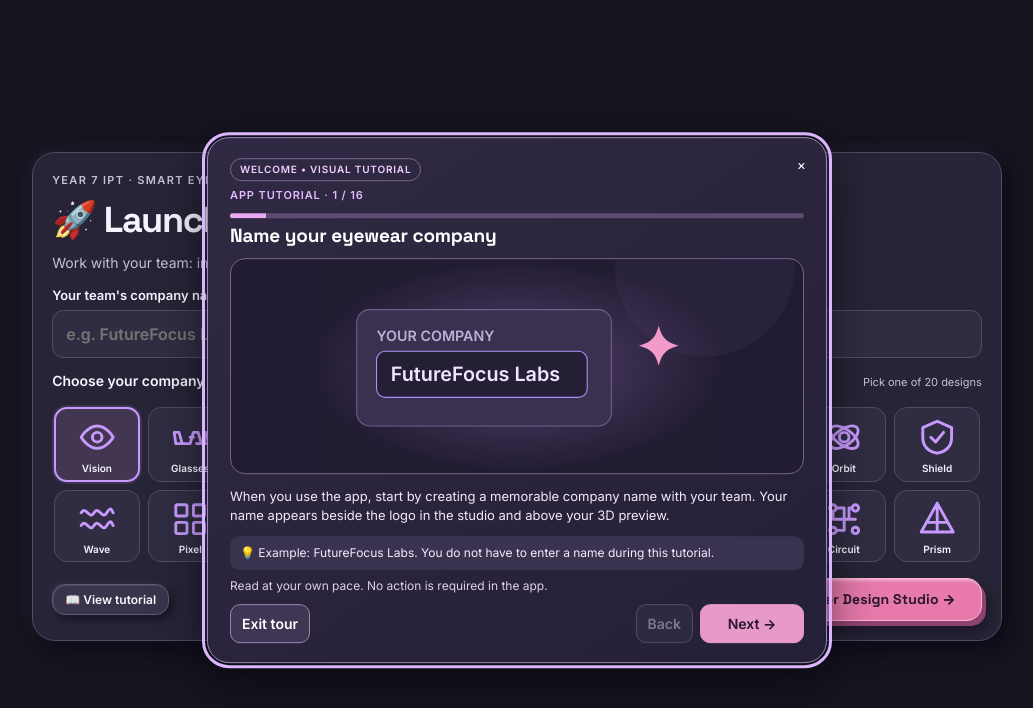
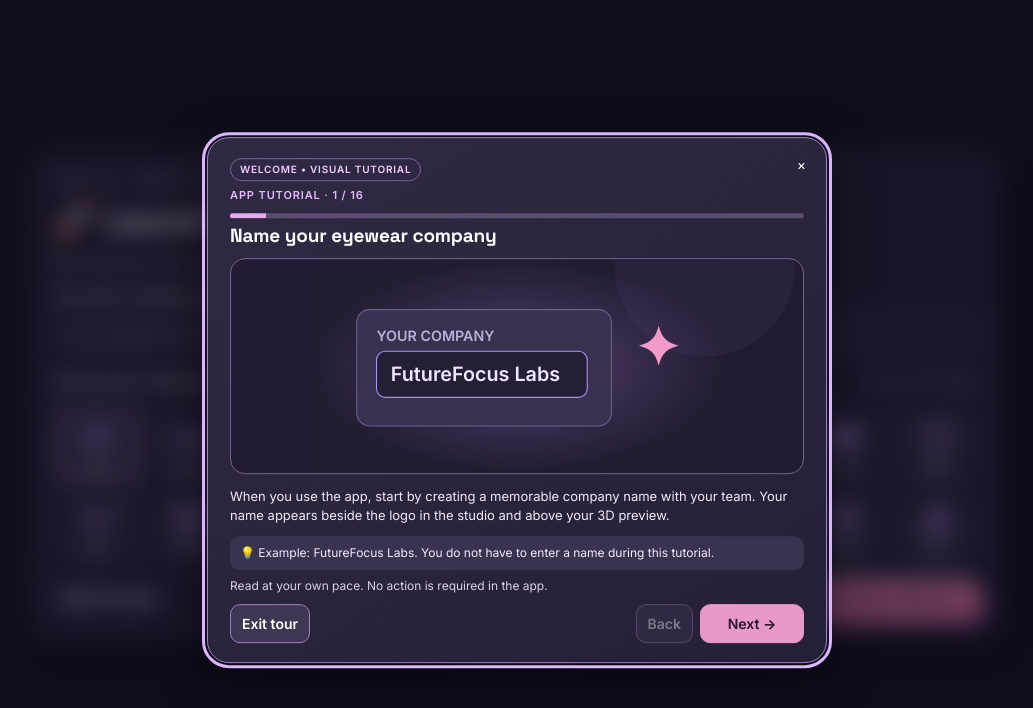
Before and after one commit to ufukkorkmaz-web/3d-tool, a plain HTML site: page index.html in a window 1280 px wide. Shown: the whole page, without its empty margins (123-1156 px from the left). Drawn offline with nearby package versions, Linux system fonts and the light colour scheme.

Commit message:
Update index.html

```diff
--- a/index.html
+++ b/index.html
@@ -605,6 +605,11 @@ body:not(.company-launch-active) #companyLaunch{display:none!important}
 .tour-dialog::before{content:'READ-ONLY GUIDE';display:inline-block;color:#f1ceff;border:1px solid #79648f;border-radius:99px;padding:3px 9px;font-size:10px;letter-spacing:.08em;font-weight:800;margin-bottom:10px}
 .tour-dialog .tour-message{color:#ddcfef}
 @media(max-width:680px){.tour-dialog{max-height:85dvh;padding:16px}}
+
+/* Frosted backdrop: blur and dim the app behind the tutorial, without blurring the tutorial itself. */
+.tour-backdrop{position:fixed;inset:0;z-index:10015;background:rgba(12,9,24,.54);-webkit-backdrop-filter:blur(11px);backdrop-filter:blur(11px);pointer-events:auto}
+.tour-backdrop[hidden]{display:none!important}
+@media(prefers-reduced-motion:reduce){.tour-backdrop{transition:none}}
 
 /* Illustrated first-run tutorial, all visuals embedded (no image downloads). */
 .tour-dialog{width:min(620px,calc(100vw - 22px))!important;max-height:calc(100dvh - 28px)!important;padding:19px 22px!important;border-radius:22px!important;background:linear-gradient(145deg,#302943,#242037)!important}
@@ -1803,9 +1808,10 @@ chooseEyewear('ordinary');
  ];
  var active=false,index=0,priorFocus=null;
  var spotlight=document.createElement('div');spotlight.className='tour-spotlight';spotlight.hidden=true;spotlight.setAttribute('aria-hidden','true');
+ var backdrop=document.createElement('div');backdrop.className='tour-backdrop';backdrop.hidden=true;backdrop.setAttribute('aria-hidden','true');
  var dialog=document.createElement('section');dialog.className='tour-dialog';dialog.hidden=true;dialog.setAttribute('role','dialog');dialog.setAttribute('aria-modal','true');dialog.setAttribute('aria-label','Eyewear Design Studio tutorial');dialog.setAttribute('tabindex','-1');
  dialog.innerHTML='<button type="button" class="tour-close" aria-label="Close walkthrough">×</button><div class="tour-eyebrow" id="tourCounter"></div><div class="tour-progress-track" aria-hidden="true"><div class="tour-progress-fill" id="tourFill"></div></div><h2 id="tourTitle"></h2><div class="tour-visual" id="tourVisual" role="img" aria-label="Illustrated example for this tutorial step"></div><p id="tourBody"></p><div class="tour-tip" id="tourTip"></div><p class="tour-message" id="tourMessage" role="status" aria-live="polite"></p><div class="tour-controls"><button type="button" id="tourSkip">Exit tour</button><div class="tour-nav-group"><button type="button" id="tourBack">Back</button><button type="button" id="tourNext" class="tour-next">Next →</button></div></div>';
- document.body.append(spotlight,dialog);
+ document.body.append(spotlight,backdrop,dialog);
  function node(id){return document.getElementById(id);}
  function launchVisible(){return document.body.classList.contains('company-launch-active');}
  function switchMobile(which){if(innerWidth>820)return;var button=document.querySelector('[data-screen="'+which+'"]');if(button&&button.getAttribute('aria-pressed')!=='true')button.click();}
@@ -1853,12 +1859,13 @@ chooseEyewear('ordinary');
   node('tourMessage').textContent='Read at your own pace. No action is required in the app.';
   node('tourBack').disabled=index===0;
   node('tourNext').textContent=index===steps.length-1?'Start designing ✓':'Next →';
+  backdrop.hidden=false;
   dialog.hidden=false;
   spotlight.hidden=true;
   dialog.scrollTop=0;
  }
  function start(){priorFocus=document.activeElement;index=0;active=true;display();dialog.focus({preventScroll:true});}
- function close(){active=false;spotlight.hidden=true;dialog.hidden=true;if(priorFocus&&priorFocus.isConnected&&priorFocus.offsetParent!==null)priorFocus.focus({preventScroll:true});}
+ function close(){active=false;spotlight.hidden=true;backdrop.hidden=true;dialog.hidden=true;if(priorFocus&&priorFocus.isConnected&&priorFocus.offsetParent!==null)priorFocus.focus({preventScroll:true});}
  function next(){if(index>=steps.length-1){close();return;}index++;display();}
  node('tourLaunch').addEventListener('click',start);node('tourStudio').addEventListener('click',start);
  dialog.querySelector('.tour-close').addEventListener('click',close);node('tourSkip').addEventListener('click',close);
```
